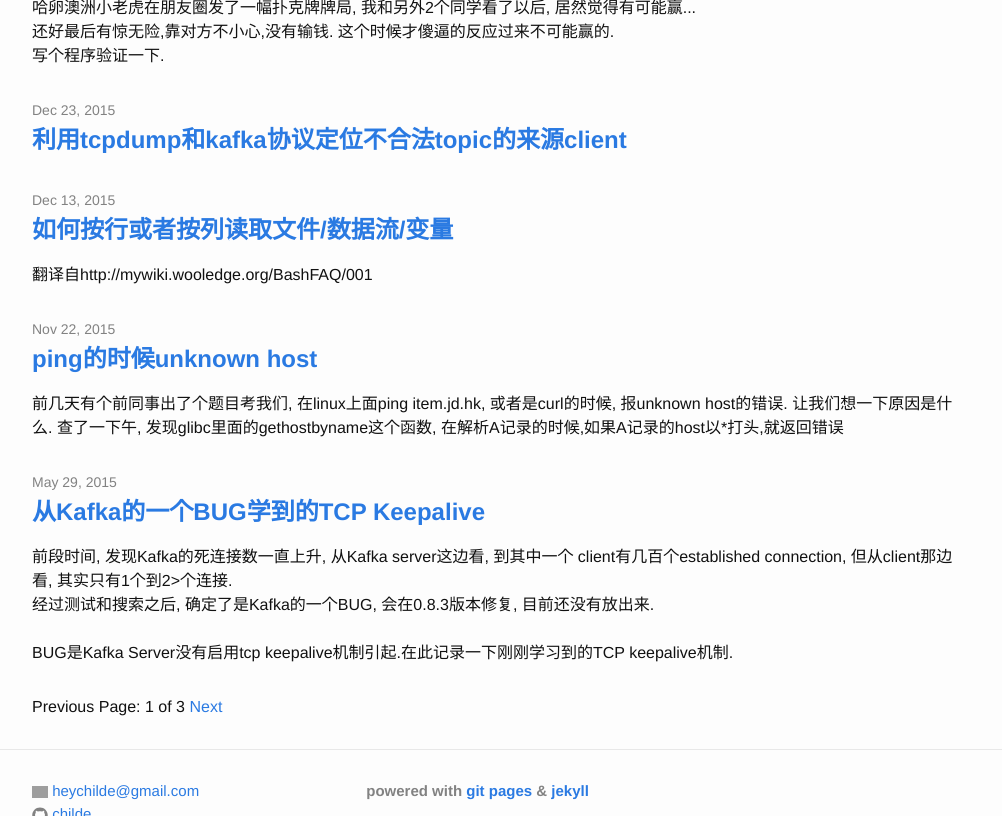
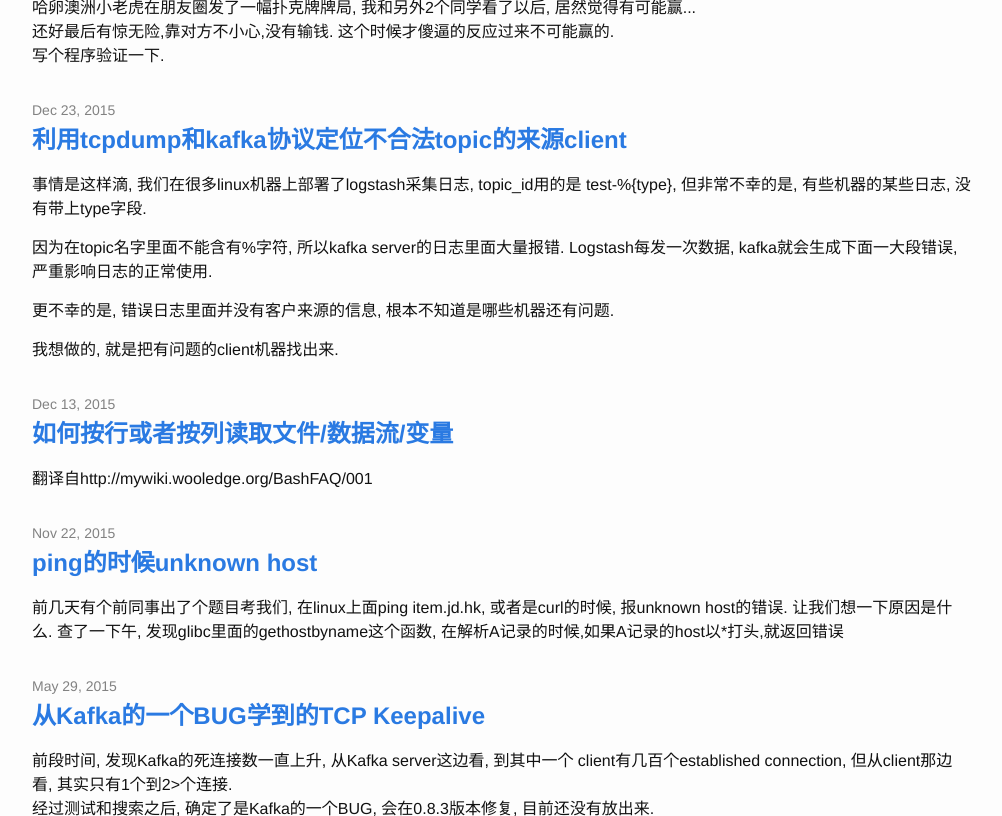
Before and after one commit to childe/ohmycat, a Jekyll site: the page built from index.html, in a window 1280 px wide and 900 px high, scrolled down 1457 px, cut to the strip 84-900 px from the top of the window. Shown: the whole strip, without its empty margins (138-1140 px from the left). Built offline with Jekyll 4.4.1, drawn with Linux system fonts in a browser that asks for light colours; the list of posts is cut into pages by our own code; grey boxes are pictures that could not be loaded.

```diff
--- a/_posts/2015-12-24-tcpdump-kafka-find-bad-client.md
+++ b/_posts/2015-12-24-tcpdump-kafka-find-bad-client.md
@@ -2,8 +2,14 @@
 layout: post
 title:  "利用tcpdump和kafka协议定位不合法topic的来源client"
 date:   2015-12-24 00:30:12 +0800
-abstract:   ""
-categories: net
+abstract:   "
+<p>事情是这样滴, 我们在很多linux机器上部署了logstash采集日志, topic_id用的是 test-%{type}, 但非常不幸的是, 有些机器的某些日志, 没有带上type字段.</p>
+<p>因为在topic名字里面不能含有%字符, 所以kafka server的日志里面大量报错. Logstash每发一次数据, kafka就会生成下面一大段错误, 严重影响日志的正常使用. </p>
+<p>更不幸的是, 错误日志里面并没有客户来源的信息, 根本不知道是哪些机器还有问题.</p>
+<p>我想做的, 就是把有问题的client机器找出来.</p>
+"
+keywords: tcpdump kafka protocol
+categories: net kafka
 ---
 
 # 事情缘由
```
